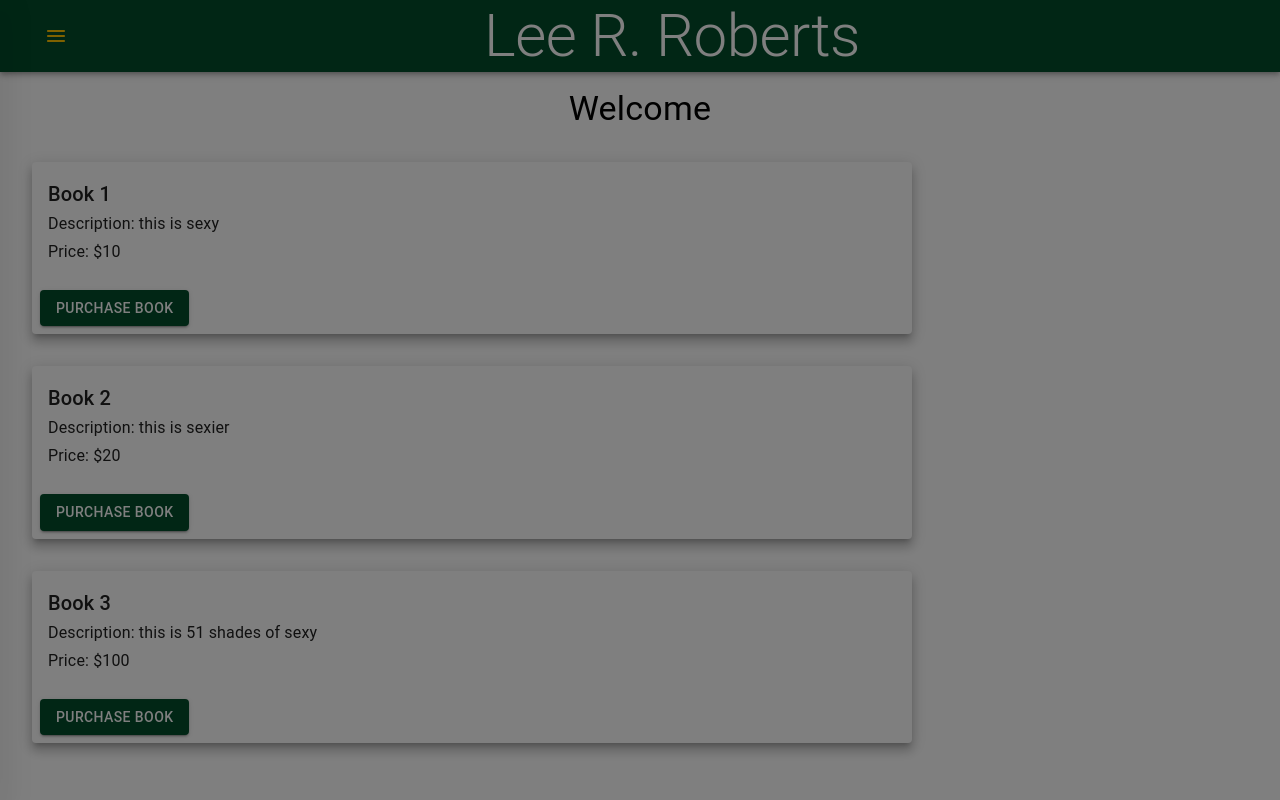
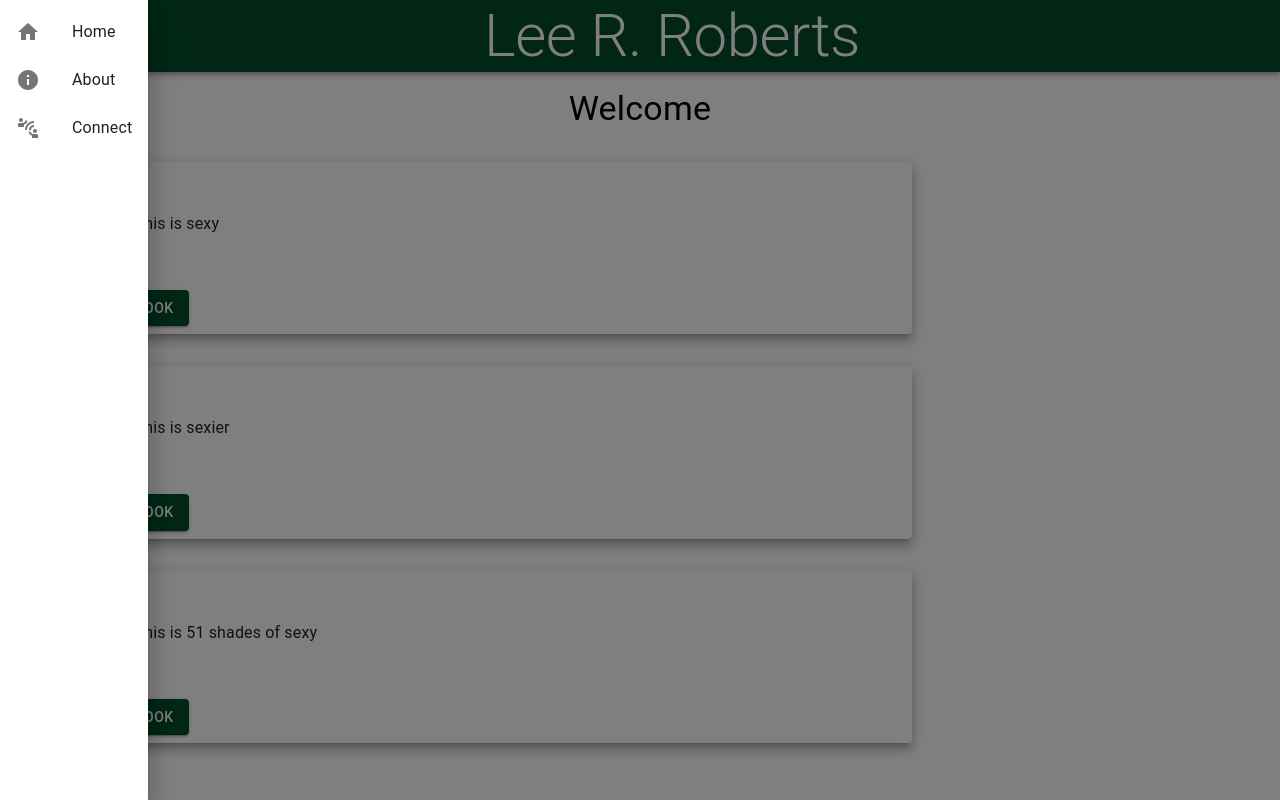
Before and after one commit to branden-jones/lee_roberts, a React (Create React App) app: page / in a window 1280 px wide. Both pictures are taken after a click on the button 56 px from the left and 36 px from the top of the page. Built offline with nearby package versions, Linux system fonts and the light colour scheme.

Commit message:
drawer working

```diff
--- a/src/App.js
+++ b/src/App.js
@@ -4,38 +4,9 @@ import Home from './components/pages/Home';
 import About from './components/pages/About';
 import NavBar from './components/NavBar';
 import ConnectCard from './components/ConnectCard';
-import { ThemeProvider, createTheme } from '@mui/material/styles';
+import myTheme from './components/pages/Themes/mainTheme';
+import { ThemeProvider } from '@mui/material/styles';
 import { BrowserRouter, Routes, Route, Link } from 'react-router-dom';
-
-const myTheme = createTheme({
-  palette: {
-    primary: {
-      light: '#347055',
-      main: '#024D2B',
-      dark:'#01351e'
-    },
-    secondary: {
-      dark: '#b28900',
-      main: '#ffc400',
-      light: '#ffcf33'
-    }
-  },
-  components: {
-    MuiCard: {
-      styleOverrides: {
-        root: {
-          maxWidth: '55rem',
-          margin: '2rem',
-        }
-      }
-    },
-    MuiButton: {
-    }
-  }
-  });
-
-
-
 
 function App() {
   return (
@@ -46,7 +17,7 @@ function App() {
           <Routes>
             <Route index element={<Home />} />
             <Route path='/about' element={<About />} />
-            <Route path='/contact' element={<ConnectCard />} />
+            <Route path='/connect' element={<ConnectCard />} />
           </Routes>
         </main>
       </BrowserRouter>
--- a/src/components/NavBar.js
+++ b/src/components/NavBar.js
@@ -1,9 +1,10 @@
 import React, { useState } from "react";
-import { Link, NavLink } from 'react-router-dom'
+import { Link } from 'react-router-dom'
 
 // Material UI
 import { AppBar, Box, Toolbar, IconButton, Typography, Button, MenuItem, List, ListItem, ListItemButton, ListItemIcon, ListItemText } from "@mui/material";
 import Drawer from "@mui/material/Drawer";
+import myTheme from "./pages/Themes/mainTheme";
 
 // Icons
 import MenuRoundedIcon from '@mui/icons-material/MenuRounded';
@@ -15,8 +16,6 @@ import ConnectWithoutContactIcon from '@mui/icons-material/ConnectWithoutContact
 import ConnectCard  from './ConnectCard';
 
 
-// const
-
 export default function NavBar(){
     const [drawerState, setDrawerState] = useState({
         top: false,
@@ -24,7 +23,7 @@ export default function NavBar(){
         bottom: false,
         left: false
     });
-    console.log(`Drawer`, drawerState)
+
     const toggleDrawer = (anchor, openStatus) => (event) => {
         if (event.type === 'keydown' && (event.key === 'Tab' || event.key === 'Shift')) {
             return;
@@ -33,6 +32,10 @@ export default function NavBar(){
         setDrawerState({ ...drawerState, [anchor]: openStatus })
     }
 
+    const linkNames = ['Home', 'About', 'Connect']
+
+    const linkComponents = [<HomeIcon />, <InfoIcon />, <ConnectWithoutContactIcon />]
+
     const list = (anchor) => {
         <Box
             sx={{ width: anchor === 'top' || anchor === 'bottom' ? 'auto' : 250 }}
@@ -40,23 +43,12 @@ export default function NavBar(){
             onClick={() => toggleDrawer(anchor, false)} //this is where i will put the redirect
             onKeyDown={() => toggleDrawer(anchor, false)}
         >
-            <List>
-                {['Home', 'About', 'Connect'].map((text) => (
-                    <ListItem key={text} disablePadding>
-                        <ListItemButton>
-                            <ListItemIcon>
-                                {<HomeIcon />}
-                            </ListItemIcon>
-                            <ListItemText primary={text} />
-                        </ListItemButton>
-                    </ListItem>
-                ))}
-            </List>
+
         </Box>
     }
     return (
         <>
-            <Box sx={{ flexGrow: 1 }}>
+            <Box sx={{ background: 'secondary', color: 'primary', flexGrow: 1 }}>
                 <AppBar position="static">
                     <Toolbar>
                         <Button
@@ -69,7 +61,20 @@ export default function NavBar(){
                             open={drawerState.left}
                             direction={'left'}
                             onClose={() => setDrawerState({ left: false })}
-                        >{list('left')}
+
+                        >
+                            <List sx={{ background: 'secondary', color: 'primary', flexGrow: 1 }}>
+                                {linkNames.map((el,idx) => (
+                                    <ListItem key={idx} disablePadding sx={{ background: 'secondary', color: 'primary', flexGrow: 1 }}>
+                                        <ListItemButton>
+                                            <ListItemIcon>
+                                                {linkComponents[idx]}
+                                            </ListItemIcon>
+                                            <ListItemText primary={el} />
+                                        </ListItemButton>
+                                    </ListItem>
+                                ))}
+                            </List>
                         </Drawer>
                         <Typography
                             variant="h2"
--- /dev/null
+++ b/src/components/pages/Themes/mainTheme.js
@@ -0,0 +1,30 @@
+import { createTheme } from "@mui/material";
+
+const myTheme = createTheme({
+  palette: {
+    primary: {
+      light: '#347055',
+      main: '#024D2B',
+      dark:'#01351e'
+    },
+    secondary: {
+      dark: '#b28900',
+      main: '#ffc400',
+      light: '#ffcf33'
+    }
+  },
+  components: {
+    MuiCard: {
+      styleOverrides: {
+        root: {
+          maxWidth: '55rem',
+          margin: '2rem',
+        }
+      }
+    },
+    MuiButton: {
+    }
+  }
+});
+
+export default myTheme;
```
